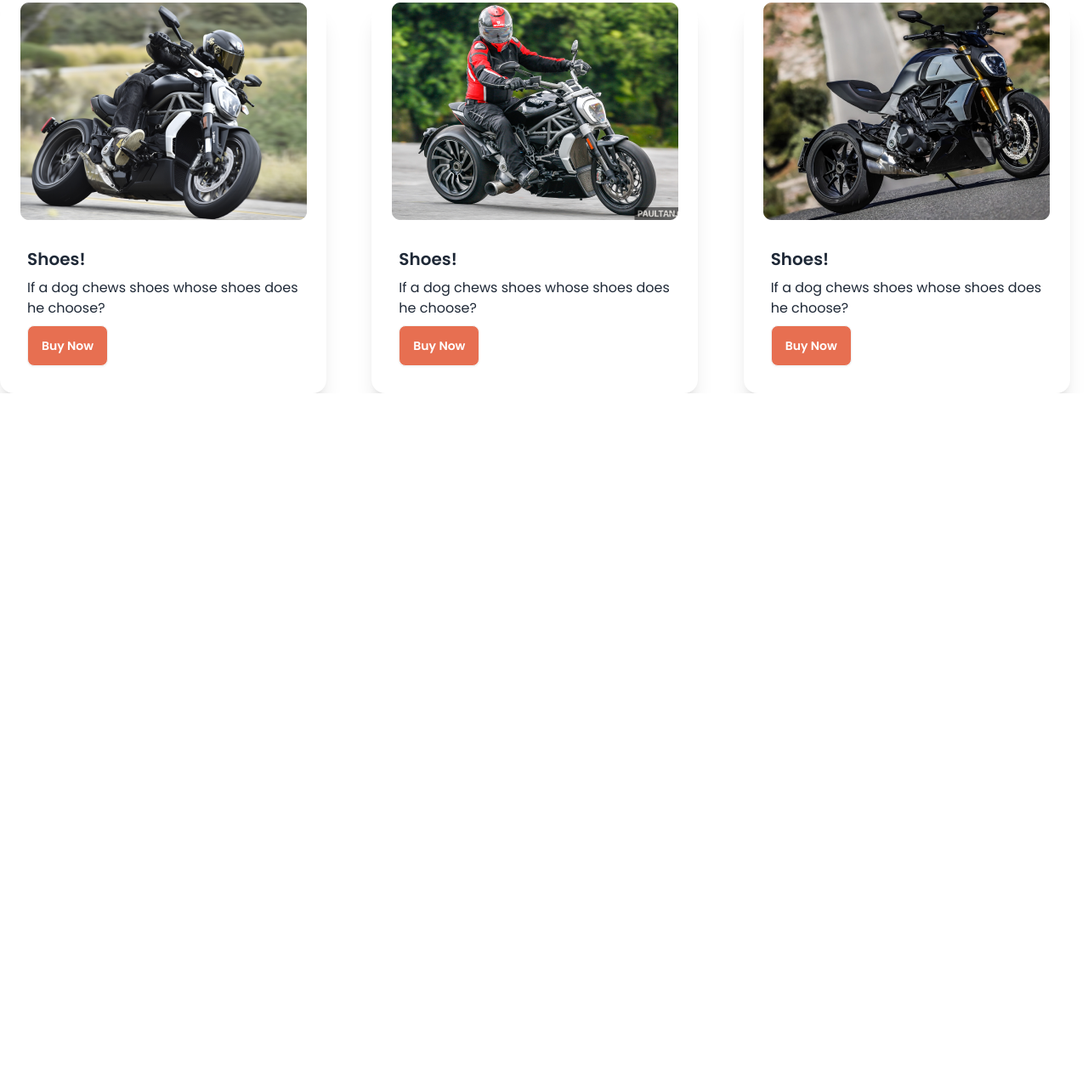
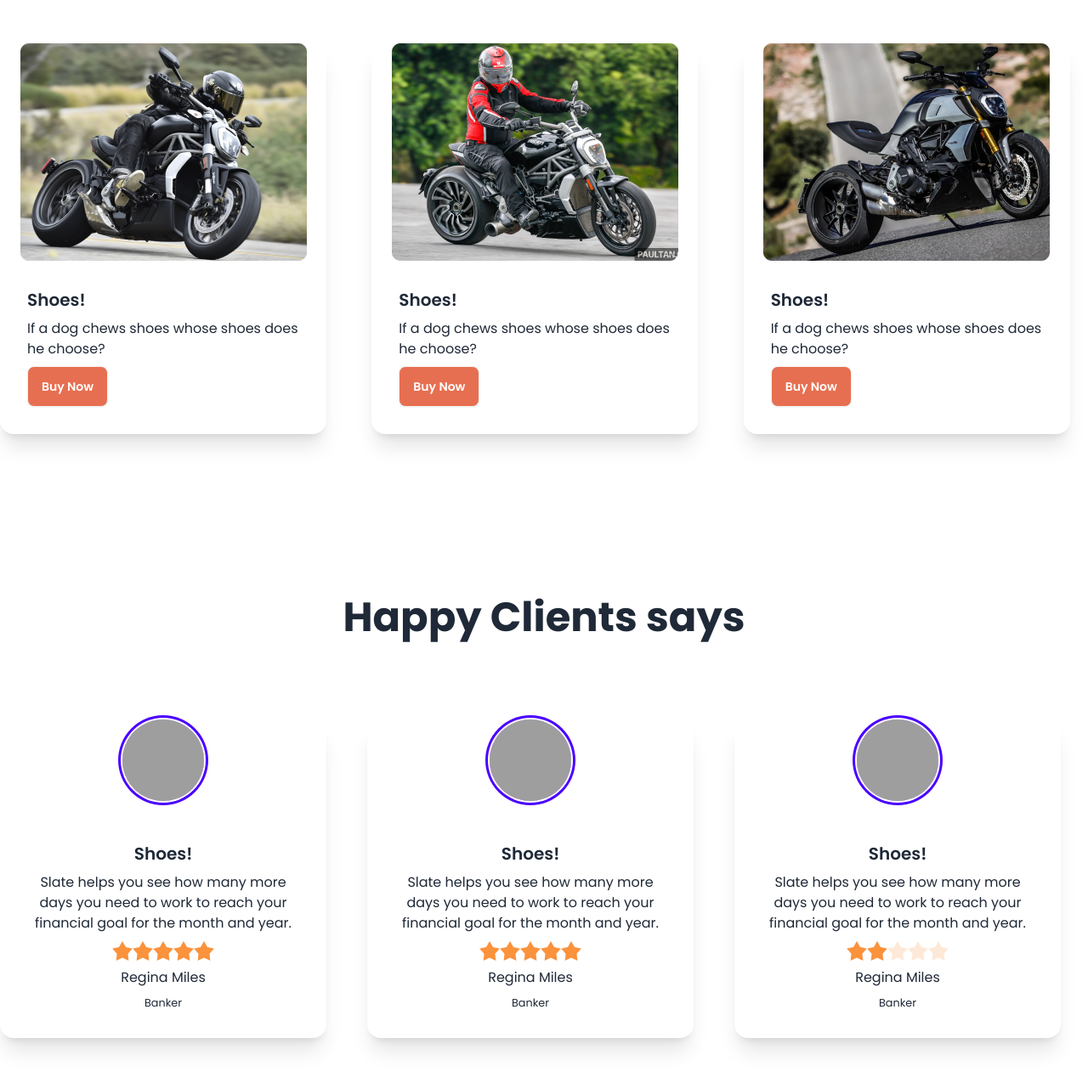
Before and after one commit to sayedkhan19/15-baiker-zone-projects, a plain HTML site: page index.html in a window 1280 px wide. Shown: the part 1265-2540 px from the top of the page at 85% size. Before the commit the page ends 1728 px from the top, so only its background shows below. Drawn offline with nearby package versions, Linux system fonts and the light colour scheme; grey boxes are pictures that could not be loaded.

Commit message:
happy clints section add and responsive

```diff
--- a/index.html
+++ b/index.html
@@ -185,7 +185,7 @@
 
        <!-- latest section -->
  <!-- container card -->
-     <div class="grid lg:grid-cols-3 gap-8 mt-32 grid-cols-1 md:grid-cols-2 w-full mt-5">
+     <div class="grid lg:grid-cols-3 gap-8 mt-32 grid-cols-1 md:grid-cols-2 w-full -mt-14">
 
       <!-- card1 -->
       <div class="card bg-base-100 lg:w-96 shadow-xl w-full">
@@ -235,6 +235,110 @@
         </div>
       </div>
      </div>
+
+
+
+
+     <!-- Happy Clients says -->
+      <!-- container -->
+       <div class="flex flex-col lg:flex-col space-y-4 my-28">
+        <!-- text description -->
+        <h1 class="my-20 font-bold text-center text-5xl">Happy Clients says</h1>
+        <!-- card container -->
+         <div class="grid grid-cols-1 lg:grid-cols-3 gap-4 md:grid-cols-2">
+       <!-- card1 -->
+       <div class="card bg-base-100 lg:w-96 shadow-xl space-y-4 w-full">
+        <div class="avatar">
+          <div class="ring-primary ring-offset-base-100 w-24 rounded-full ring ring-offset-2 mx-auto">
+            <img src="https://img.daisyui.com/images/stock/photo-1534528741775-53994a69daeb.webp" />
+          </div>
+        </div>
+        <div class="card-body items-center text-center">
+          <h2 class="card-title">Shoes!</h2>
+          <p>Slate helps you see how
+            many more days you need
+            to work to reach your financial
+            goal for the month and year.</p>
+            <div class="rating">
+              <input type="radio" name="rating-2" class="mask mask-star-2 bg-orange-400" />
+              <input
+                type="radio"
+                name="rating-2"
+                class="mask mask-star-2 bg-orange-400"
+                checked="checked" />
+              <input type="radio" name="rating-2" class="mask mask-star-2 bg-orange-400" />
+              <input type="radio" name="rating-2" class="mask mask-star-2 bg-orange-400" />
+              <input type="radio" name="rating-2" class="mask mask-star-2 bg-orange-400" />
+            </div>
+
+            <h2>Regina Miles</h2>
+            <small>Banker</small>
+        </div>
+      </div>
+
+       <!-- card2 -->
+       <div class="card bg-base-100 lg:w-96 shadow-xl space-y-4 w-full">
+        <div class="avatar">
+          <div class="ring-primary ring-offset-base-100 w-24 rounded-full ring ring-offset-2 mx-auto">
+            <img src="https://img.daisyui.com/images/stock/photo-1534528741775-53994a69daeb.webp" />
+          </div>
+        </div>
+        <div class="card-body items-center text-center">
+          <h2 class="card-title">Shoes!</h2>
+          <p>Slate helps you see how
+            many more days you need
+            to work to reach your financial
+            goal for the month and year.</p>
+            <div class="rating">
+              <input type="radio" name="rating-2" class="mask mask-star-2 bg-orange-400" />
+              <input
+                type="radio"
+                name="rating-2"
+                class="mask mask-star-2 bg-orange-400"
+                checked="checked" />
+              <input type="radio" name="rating-2" class="mask mask-star-2 bg-orange-400" />
+              <input type="radio" name="rating-2" class="mask mask-star-2 bg-orange-400" />
+              <input type="radio" name="rating-2" class="mask mask-star-2 bg-orange-400" />
+            </div>
+
+            <h2>Regina Miles</h2>
+            <small>Banker</small>
+        </div>
+      </div>
+
+       <!-- card3 -->
+       <div class="card bg-base-100 lg:w-96 shadow-xl space-y-4 w-full">
+        <div class="avatar">
+          <div class="ring-primary ring-offset-base-100 w-24 rounded-full ring ring-offset-2 mx-auto">
+            <img src="https://img.daisyui.com/images/stock/photo-1534528741775-53994a69daeb.webp" />
+          </div>
+        </div>
+        <div class="card-body items-center text-center">
+          <h2 class="card-title">Shoes!</h2>
+          <p>Slate helps you see how
+            many more days you need
+            to work to reach your financial
+            goal for the month and year.</p>
+            <div class="rating">
+              <input type="radio" name="rating-2" class="mask mask-star-2 bg-orange-400" />
+              <input
+                type="radio"
+                name="rating-2"
+                class="mask mask-star-2 bg-orange-400"
+                checked="checked" />
+              <input type="radio" name="rating-2" class="mask mask-star-2 bg-orange-400" />
+              <input type="radio" name="rating-2" class="mask mask-star-2 bg-orange-400" />
+              <input type="radio" name="rating-2" class="mask mask-star-2 bg-orange-400" />
+            </div>
+
+            <h2>Regina Miles</h2>
+            <small>Banker</small>
+        </div>
+      </div>
+         </div>
+
+
+       </div>
      </main>
 
     <!-- footer -->
```
